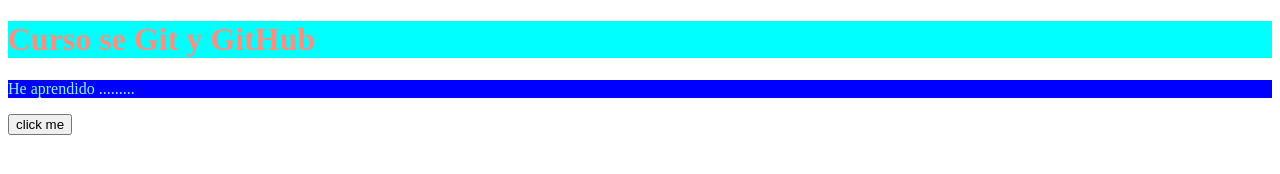
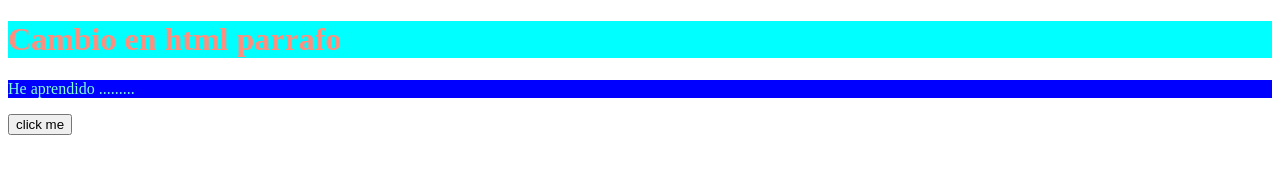
Before and after one commit to CarlosdGiammaria/curso-git, a plain HTML site: page index.html in a window 1280 px wide. Drawn offline with Linux system fonts and the light colour scheme.

Commit message:
parrafo desde la rama html

```diff
--- a/index.html
+++ b/index.html
@@ -8,7 +8,7 @@
     <title>Document</title>
   </head>
   <body>
-    <h1>Curso se Git y GitHub</h1>
+    <h1>Cambio en html parrafo</h1>
 
     <p>He aprendido .........</p>
     <input type="button" onclick="saludo()" value="click me" />
```
